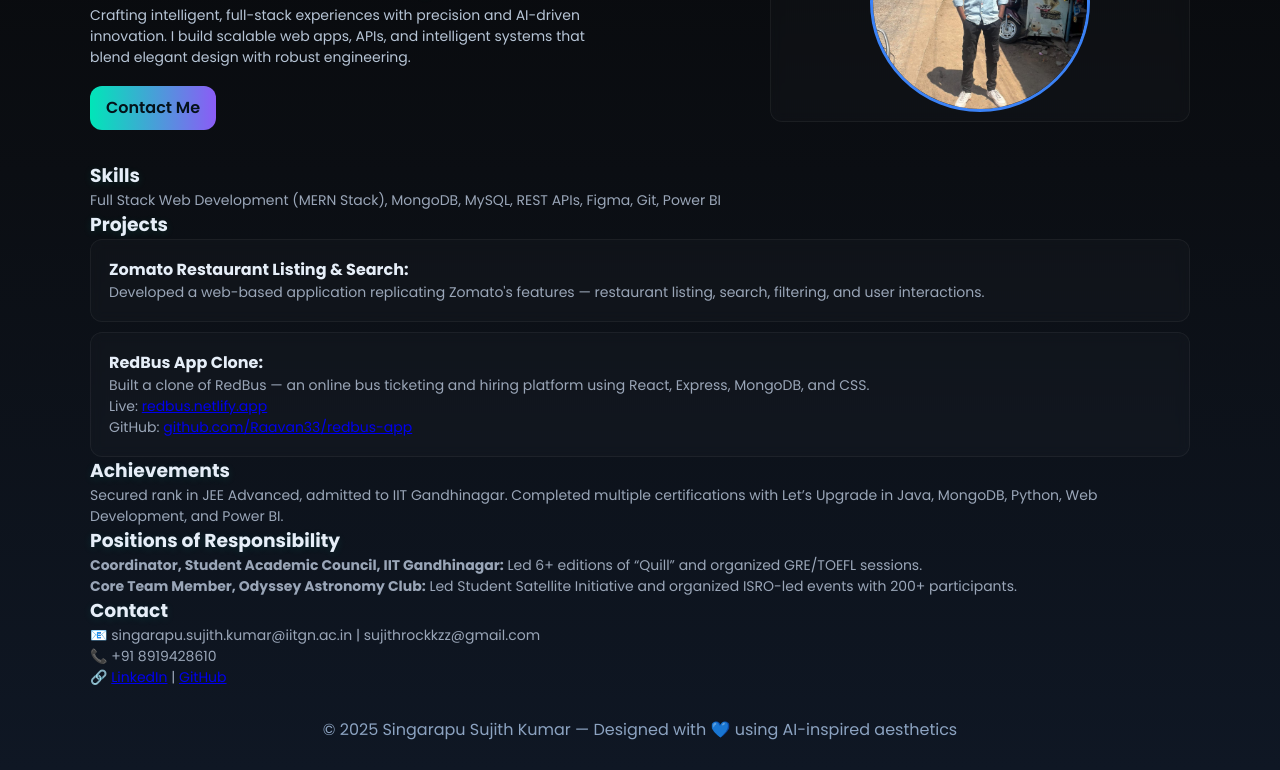
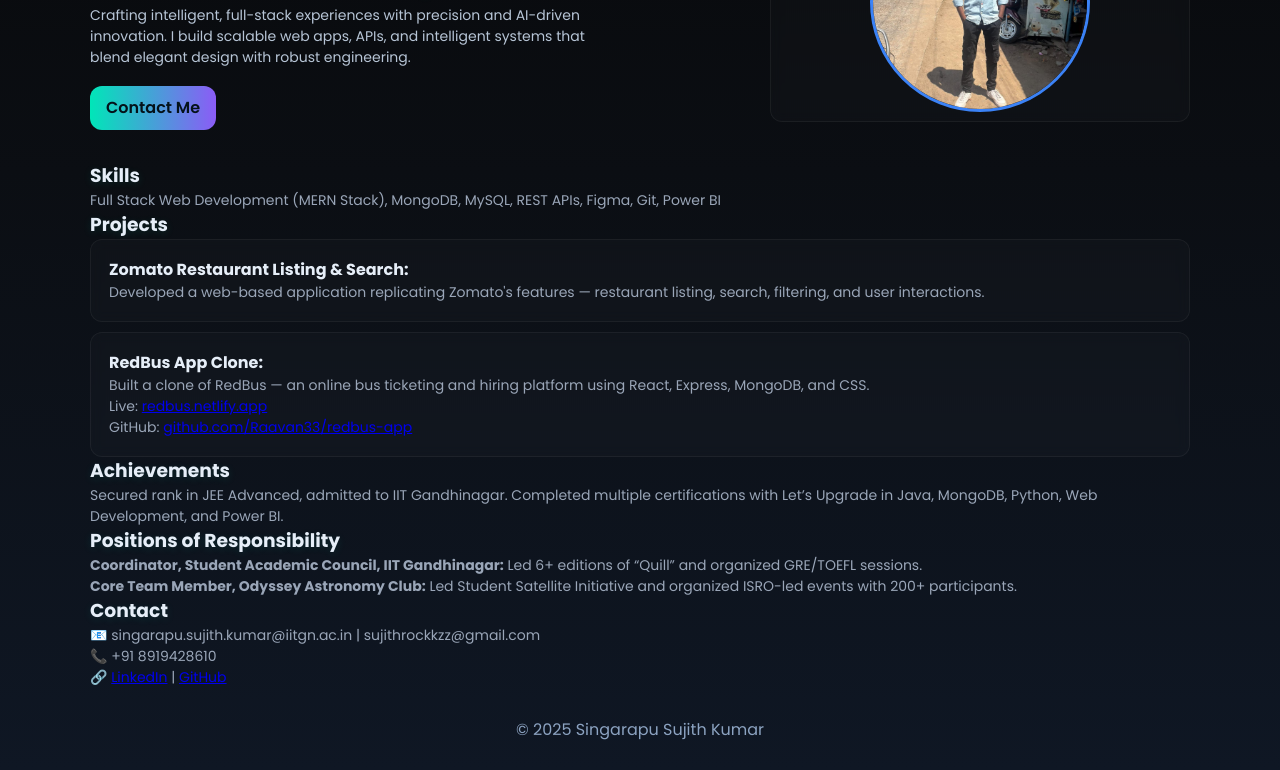
Before and after one commit to Raavan33/My-Portfolio, a plain HTML site: page index.html in a window 1280 px wide. Shown: the part 228-998 px from the top of the page. Drawn offline with Linux system fonts and the light colour scheme.

Commit message:
Update index.html

```diff
--- a/index.html
+++ b/index.html
@@ -138,7 +138,7 @@
     </section>
 
     <footer style="text-align:center;margin-top:30px;color:#8ca3c1;">
-      © 2025 Singarapu Sujith Kumar — Designed with 💙 using AI-inspired aesthetics
+      © 2025 Singarapu Sujith Kumar
     </footer>
   </div>
 
```
